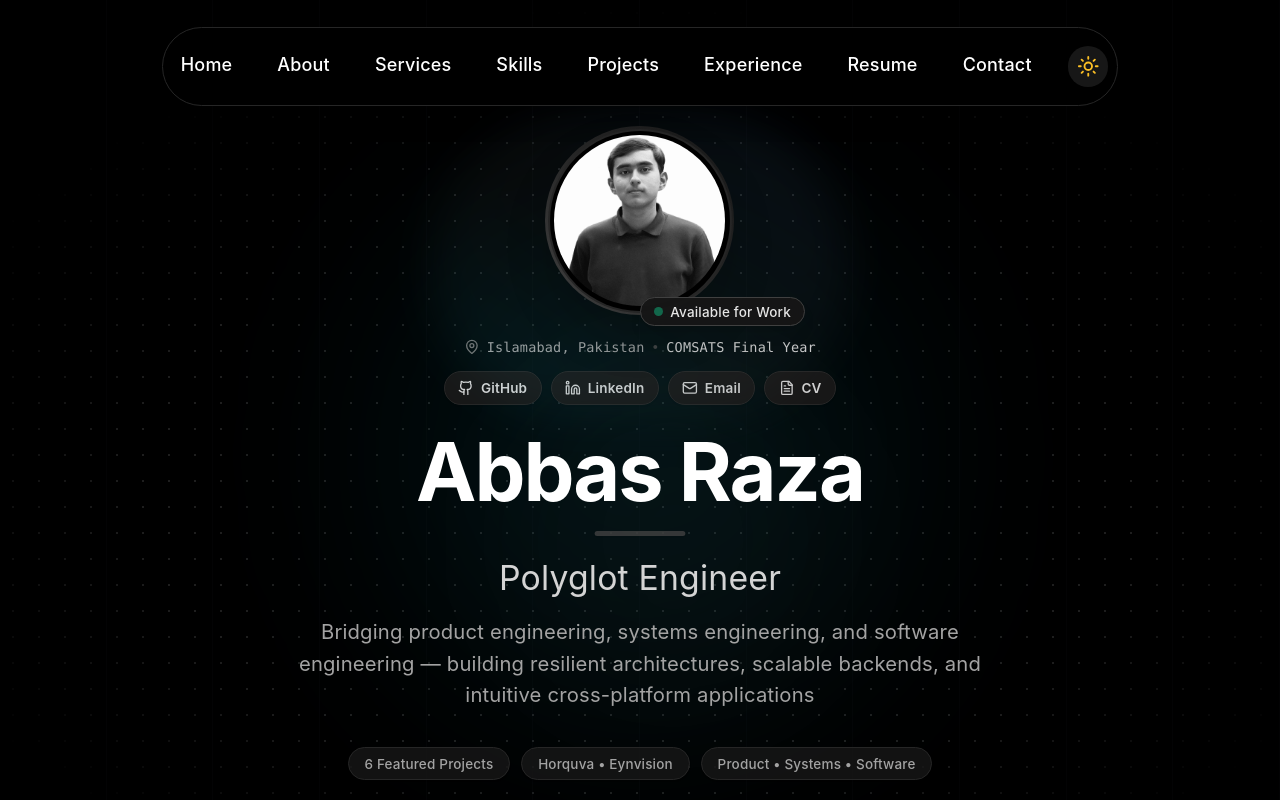
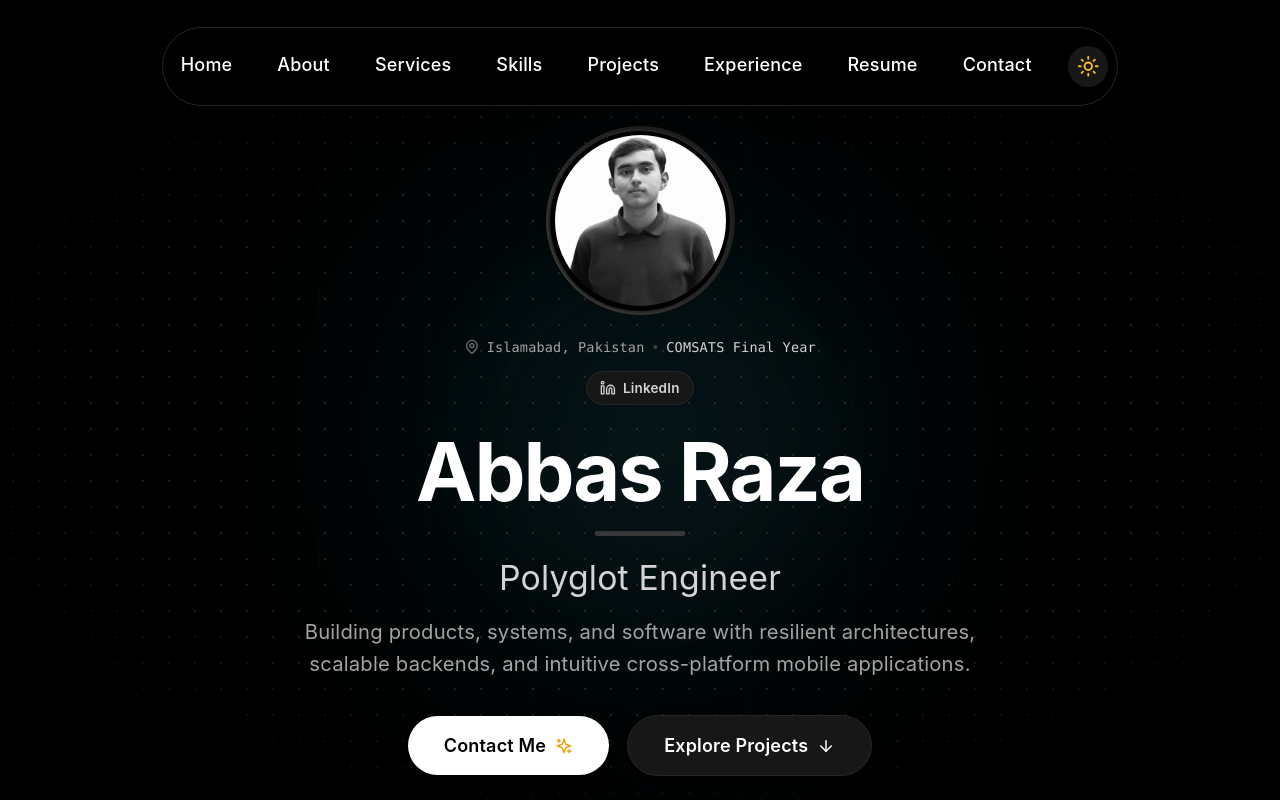
Before and after one commit to abbasrazaswe/abbas-raza-portfolio, a React (Vite) app: page / in a window 1280 px wide. Shown: the top 800 px of the page. Built offline with nearby package versions, Linux system fonts and the light colour scheme.

Commit message:
Simplify portfolio hero and update introduction

```diff
--- a/src/components/Hero.tsx
+++ b/src/components/Hero.tsx
@@ -1,10 +1,7 @@
 import React from 'react';
 import { motion } from 'framer-motion';
 import {
-  Github,
   Linkedin,
-  Mail,
-  FileText,
   MapPin,
   Sparkles,
   ArrowDown
@@ -12,16 +9,7 @@ import {
 
 const Hero: React.FC = () => {
   const quickLinks = [
-    { href: 'https://github.com/abbasrazaswe', label: 'GitHub', icon: Github, external: true },
     { href: 'https://www.linkedin.com/in/abbasrazaswe', label: 'LinkedIn', icon: Linkedin, external: true },
-    { href: 'mailto:sabbasraza001@gmail.com', label: 'Email', icon: Mail, external: true },
-    { href: '#resume', label: 'CV', icon: FileText, external: false },
-  ];
-
-  const sitePills = [
-    { href: '#projects', label: '6 Featured Projects' },
-    { href: '#experience', label: 'Horquva &bull; Eynvision' },
-    { href: '#skills', label: 'Product &bull; Systems &bull; Software' },
   ];
 
   return (
@@ -72,22 +60,8 @@ const Hero: React.FC = () => {
           animate={{ opacity: 1, y: 0 }}
           transition={{ duration: 0.8, ease: 'easeOut' }}
         >
-          {/* Subtle outer breathing glow ring */}
-          <motion.div
-            className="absolute -inset-3 rounded-full bg-gradient-to-tr from-cyan-500/20 via-neutral-300/30 to-blue-500/20 dark:from-cyan-400/20 dark:via-neutral-700/30 dark:to-blue-400/20 blur-xl pointer-events-none"
-            animate={{
-              scale: [1, 1.08, 1],
-              opacity: [0.4, 0.8, 0.4],
-            }}
-            transition={{
-              duration: 5,
-              repeat: Infinity,
-              ease: 'easeInOut',
-            }}
-          />
-
           {/* Profile Avatar Card with sleek double gradient border */}
-          <div className="relative p-1 rounded-full bg-gradient-to-tr from-neutral-200 via-neutral-100 to-neutral-300 dark:from-neutral-700 dark:via-neutral-800 dark:to-neutral-900 shadow-2xl">
+          <div className="relative p-1 rounded-full bg-gradient-to-tr from-neutral-200 via-neutral-100 to-neutral-300 dark:from-neutral-700 dark:via-neutral-800 dark:to-neutral-900">
             <div className="w-36 h-36 md:w-40 md:h-40 rounded-full overflow-hidden p-1 bg-white dark:bg-black ring-2 ring-neutral-200 dark:ring-neutral-800">
               <img
                 src="/profile.png"
@@ -96,16 +70,6 @@ const Hero: React.FC = () => {
               />
             </div>
 
-            {/* Live Status Chip anchored to avatar */}
-            <motion.div
-              className="absolute -bottom-2.5 left-1/2 -translate-x-1/2 inline-flex items-center gap-1.5 px-3 py-1 bg-white/95 dark:bg-neutral-900/95 backdrop-blur-md border border-neutral-200 dark:border-neutral-700 rounded-full shadow-lg text-xs font-medium text-neutral-800 dark:text-neutral-200 whitespace-nowrap"
-              initial={{ scale: 0.8, opacity: 0 }}
-              animate={{ scale: 1, opacity: 1 }}
-              transition={{ delay: 0.3 }}
-            >
-              <span className="w-2 h-2 rounded-full bg-emerald-500 animate-pulse" />
-              <span>Available for Work</span>
-            </motion.div>
           </div>
 
           {/* Location & Quick Meta */}
@@ -173,20 +137,8 @@ const Hero: React.FC = () => {
             className="text-base md:text-lg text-neutral-500 dark:text-neutral-400 max-w-2xl mx-auto leading-relaxed mb-8"
             style={{ fontFamily: '-apple-system, BlinkMacSystemFont, Segoe UI, Roboto, Helvetica Neue, Arial, sans-serif' }}
           >
-            Bridging product engineering, systems engineering, and software engineering — building resilient architectures, scalable backends, and intuitive cross-platform applications
+            Building products, systems, and software with resilient architectures, scalable backends, and intuitive cross-platform mobile applications.
           </p>
-
-          {/* Quick Info Badges linking to rest of site */}
-          <div className="flex flex-wrap justify-center items-center gap-2.5 mb-10 max-w-xl mx-auto">
-            {sitePills.map((pill) => (
-              <a
-                key={pill.href}
-                href={pill.href}
-                className="px-3.5 py-1.5 rounded-full bg-neutral-50 dark:bg-neutral-900/80 border border-neutral-200/90 dark:border-neutral-800 text-xs font-medium text-neutral-600 dark:text-neutral-400 hover:text-black dark:hover:text-white hover:border-neutral-400 dark:hover:border-neutral-600 transition-all duration-200 shadow-sm"
-                dangerouslySetInnerHTML={{ __html: pill.label }}
-              />
-            ))}
-          </div>
 
           {/* Primary CTA Buttons */}
           <div className="flex items-center justify-center gap-4 flex-wrap">
```
